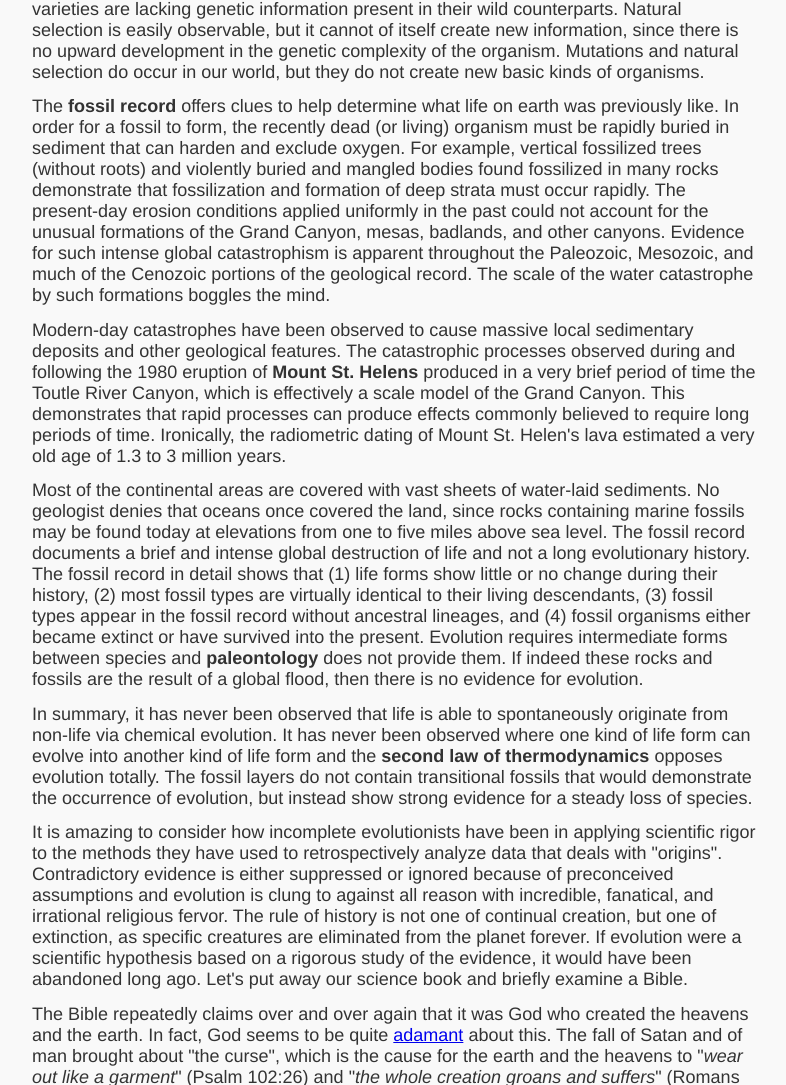
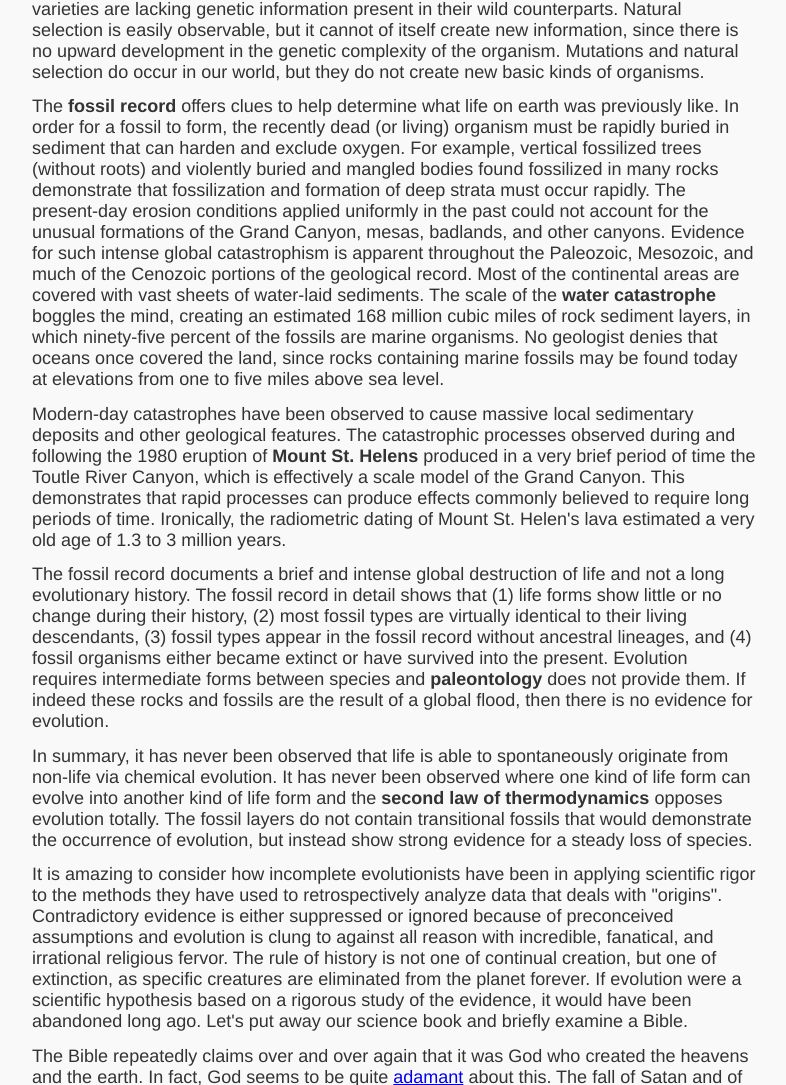
Before and after one commit to severude/withoutexcuse, a plain HTML site: page index.html in a window 1280 px wide. Shown: the part 3236-4321 px from the top of the page, without its empty margins (246-1032 px from the left). Drawn offline with Linux system fonts and the light colour scheme.

Commit message:
Update index.html
Add new content

```diff
--- a/index.html
+++ b/index.html
@@ -23,9 +23,9 @@
       <p>And where does this genetic information come from?  DNA molecules can be strung out in line, copied, and still not contain any information, they will just be a collection of molecules.  Meaning cannot spontaneously arise, since meaning presupposes intelligence and understanding.  Seldom do we reflect on the fact that <b>language structures</b> are a clear manifestation of a non-material reality, a reality distinct from matter and energy.  We use language to communicate with each other by speaking, by writing, by using gestures, by using the internet or cellphones, and regardless of the method, the same message is conveyed and understood.  But how does matter bestow meaning to symbolic information?  Thermodynamics and information theory tell us that such structures do not and cannot arise in a spontaneous fashion.</p>
       <p>There are fundamental laws in the universe to which there are no known exceptions.  The laws of thermodynamics rest on direct observations of matter in the aggregate and require only relatively sure and simple observations for their truth to be evident.  The <b>first law of thermodynamics</b> implies that the universe (matter and energy) is a constant, that no matter or energy is currently being added to the universe.  This <b>energy conservation</b> principle implies that the universe did not start up by itself.  The <b>second law of thermodynamics</b> states that in any closed system, the amount of disorder always increases with time.  Things progress naturally from order to disorder, from an available energy state to one where energy becomes more unavailable (entropy).  This <b>energy decay</b> principle implies that this universe cannot last forever.  The second law rather humorously equates with Murphy's Law: "<em>Whatever can go wrong, will go wrong.</em>"</p>
       <p>Despite the laws of thermodynamics, mutations and natural selection are offered as possible evolutionary mechanisms.  <b>Mutations</b> arise from errors occurring when DNA is copied to the offspring, as nucleic acid base letters in the code are changed, lost, or added.  Mutations are almost always detrimental and are more representative of a mechanism of degeneration than for advancement.  For example, if a typist hits the wrong key, the end result is a loss of needed information.  Random changes to a computer program will result in a loss of functional complexity, if not crashing the system.  It has never been observed where mutations add information to organisms.  <b>Natural selection</b> also eliminates genetic information.  It is the equivalent to the selection of all the yellow jellybeans from a bag of jellybeans.  Nothing new has appeared in the genes, there is no new information, and the end result is a reworking of what is already present.  For example, plant breeders will seek to use wild types in their breeding because our highly selected varieties are lacking genetic information present in their wild counterparts.  Natural selection is easily observable, but it cannot of itself create new information, since there is no upward development in the genetic complexity of the organism.  Mutations and natural selection do occur in our world, but they do not create new basic kinds of organisms.</p>
-      <p>The <b>fossil record</b> offers clues to help determine what life on earth was previously like.  In order for a fossil to form, the recently dead (or living) organism must be rapidly buried in sediment that can harden and exclude oxygen.  For example, vertical fossilized trees (without roots) and violently buried and mangled bodies found fossilized in many rocks demonstrate that fossilization and formation of deep strata must occur rapidly.  The present-day erosion conditions applied uniformly in the past could not account for the unusual formations of the Grand Canyon, mesas, badlands, and other canyons.  Evidence for such intense global catastrophism is apparent throughout the Paleozoic, Mesozoic, and much of the Cenozoic portions of the geological record.  The scale of the water catastrophe by such formations boggles the mind.</p>
+      <p>The <b>fossil record</b> offers clues to help determine what life on earth was previously like.  In order for a fossil to form, the recently dead (or living) organism must be rapidly buried in sediment that can harden and exclude oxygen.  For example, vertical fossilized trees (without roots) and violently buried and mangled bodies found fossilized in many rocks demonstrate that fossilization and formation of deep strata must occur rapidly.  The present-day erosion conditions applied uniformly in the past could not account for the unusual formations of the Grand Canyon, mesas, badlands, and other canyons.  Evidence for such intense global catastrophism is apparent throughout the Paleozoic, Mesozoic, and much of the Cenozoic portions of the geological record.  Most of the continental areas are covered with vast sheets of water-laid sediments.  The scale of the <b>water catastrophe</b> boggles the mind, creating an estimated 168 million cubic miles of rock sediment layers, in which ninety-five percent of the fossils are marine organisms.  No geologist denies that oceans once covered the land, since rocks containing marine fossils may be found today at elevations from one to five miles above sea level.</p>
       <p>Modern-day catastrophes have been observed to cause massive local sedimentary deposits and other geological features.  The catastrophic processes observed during and following the 1980 eruption of <b>Mount St. Helens</b> produced in a very brief period of time the Toutle River Canyon, which is effectively a scale model of the Grand Canyon.  This demonstrates that rapid processes can produce effects commonly believed to require long periods of time.  Ironically, the radiometric dating of Mount St. Helen's lava estimated a very old age of 1.3 to 3 million years.</p>
-      <p>Most of the continental areas are covered with vast sheets of water-laid sediments.  No geologist denies that oceans once covered the land, since rocks containing marine fossils may be found today at elevations from one to five miles above sea level.  The fossil record documents a brief and intense global destruction of life and not a long evolutionary history.  The fossil record in detail shows that (1) life forms show little or no change during their history, (2) most fossil types are virtually identical to their living descendants, (3) fossil types appear in the fossil record without ancestral lineages, and (4) fossil organisms either became extinct or have survived into the present.  Evolution requires intermediate forms between species and <b>paleontology</b> does not provide them.  If indeed these rocks and fossils are the result of a global flood, then there is no evidence for evolution.</p>
+      <p>The fossil record documents a brief and intense global destruction of life and not a long evolutionary history.  The fossil record in detail shows that (1) life forms show little or no change during their history, (2) most fossil types are virtually identical to their living descendants, (3) fossil types appear in the fossil record without ancestral lineages, and (4) fossil organisms either became extinct or have survived into the present.  Evolution requires intermediate forms between species and <b>paleontology</b> does not provide them.  If indeed these rocks and fossils are the result of a global flood, then there is no evidence for evolution.</p>
       <p>In summary, it has never been observed that life is able to spontaneously originate from non-life via chemical evolution.  It has never been observed where one kind of life form can evolve into another kind of life form and the <b>second law of thermodynamics</b> opposes evolution totally.  The fossil layers do not contain transitional fossils that would demonstrate the occurrence of evolution, but instead show strong evidence for a steady loss of species.</p>
       <p>It is amazing to consider how incomplete evolutionists have been in applying scientific rigor to the methods they have used to retrospectively analyze data that deals with "origins".  Contradictory evidence is either suppressed or ignored because of preconceived assumptions and evolution is clung to against all reason with incredible, fanatical, and irrational religious fervor.  The rule of history is not one of continual creation, but one of extinction, as specific creatures are eliminated from the planet forever.  If evolution were a scientific hypothesis based on a rigorous study of the evidence, it would have been abandoned long ago.  Let's put away our science book and briefly examine a Bible.</p>
       <p>The Bible repeatedly claims over and over again that it was God who created the heavens and the earth.  In fact, God seems to be quite <a href="https://severude.github.io/creation">adamant</a> about this.  The fall of Satan and of man brought about "the curse", which is the cause for the earth and the heavens to "<em>wear out like a garment</em>" (Psalm 102:26) and "<em>the whole creation groans and suffers</em>" (Romans 8:22) (second law).  The Great Flood described in the Bible provides the explanation for the fossil layers.  Ultimately, the Bible offers a plan of <a href="https://severude.github.io/heaven">salvation</a> for man to be reconciled from the fall to God through repentance and faith.  And this is why, as the opening verse states above, that man is... <em>without excuse</em>.</p>
```
